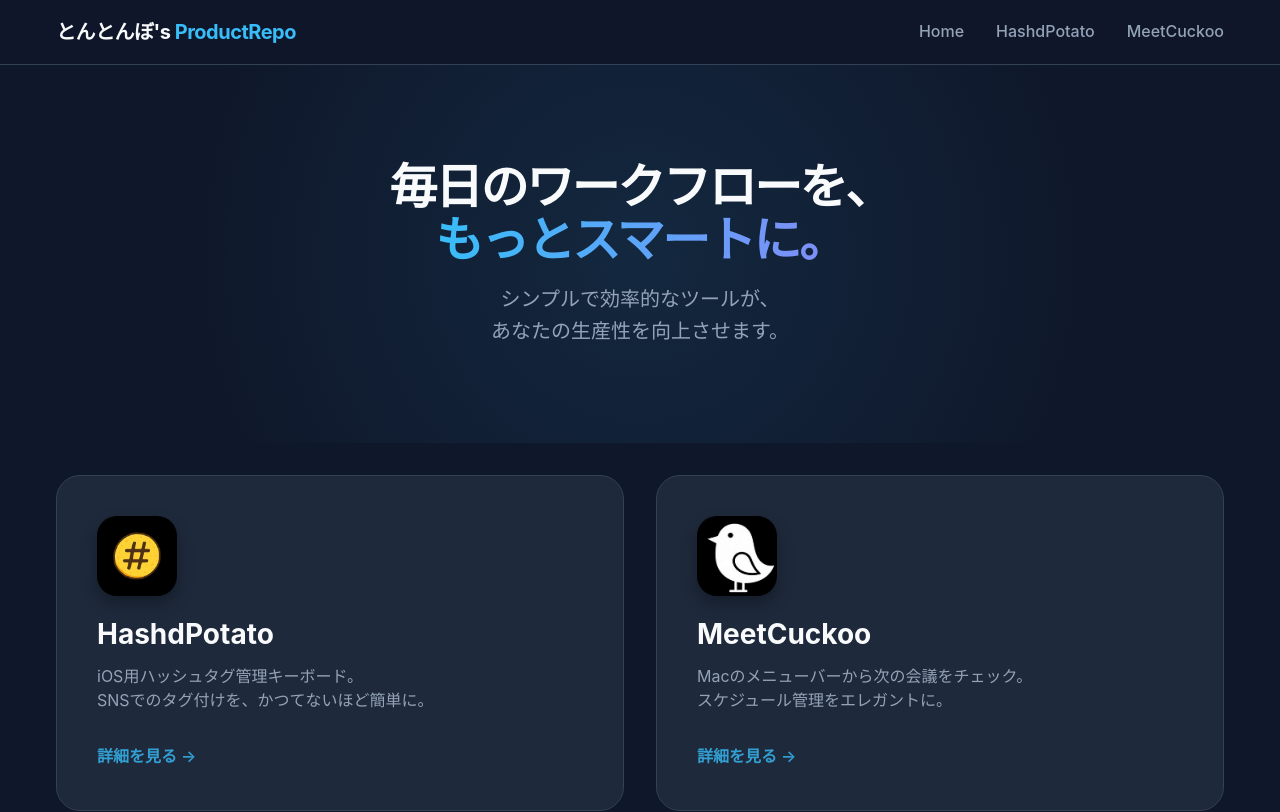
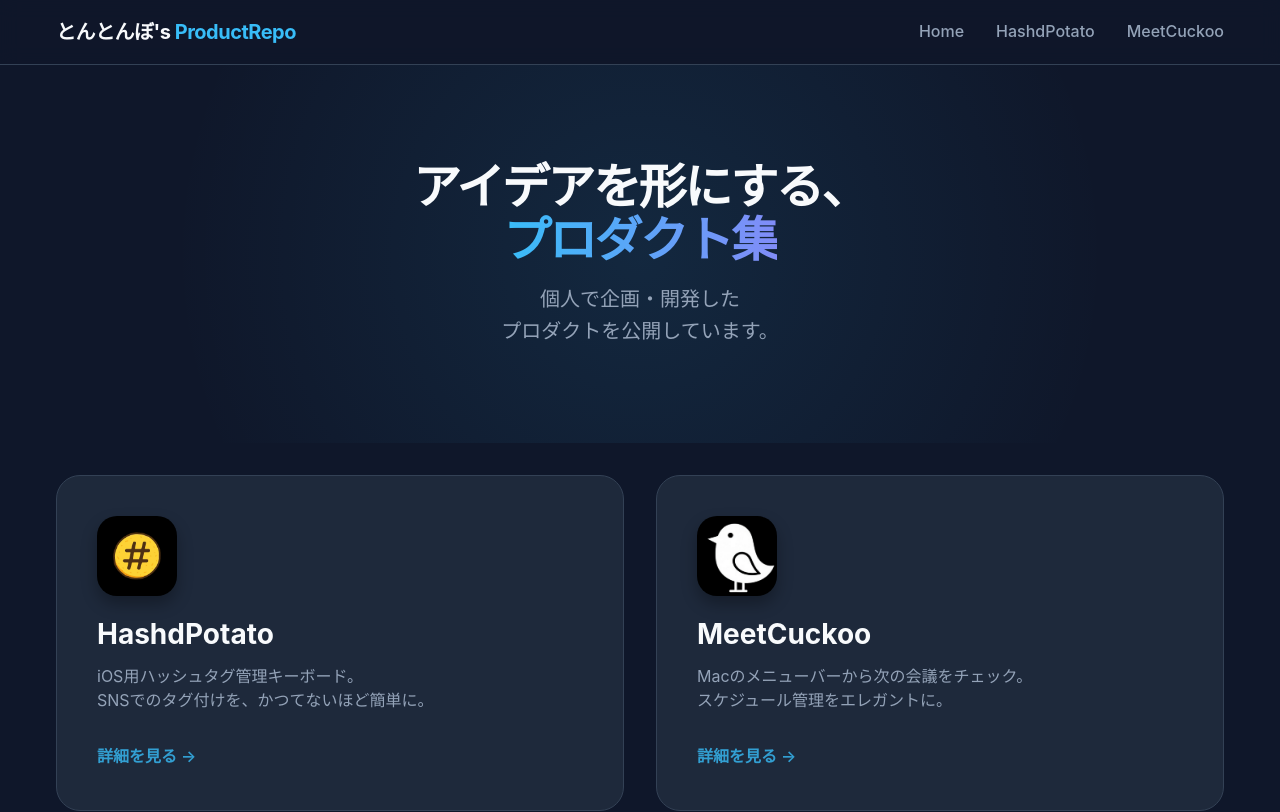
Before and after one commit to KaitoMuraoka/product-web, a React (Vite) app: page / in a window 1280 px wide. Shown: the top 812 px of the page. Built offline with nearby package versions, Linux system fonts and the light colour scheme.

Commit message:
Homeの文言を修正

```diff
--- a/src/pages/Home/HomePage.tsx
+++ b/src/pages/Home/HomePage.tsx
@@ -9,12 +9,12 @@
         <div className="home-page">
             <section className="hero-section">
                 <h1 className="hero-title">
-                    毎日のワークフローを、<br />
-                    <span className="text-gradient">もっとスマートに。</span>
+                    アイデアを形にする、<br />
+                    <span className="text-gradient">プロダクト集</span>
                 </h1>
                 <p className="hero-subtitle">
-                    シンプルで効率的なツールが、<br />
-                    あなたの生産性を向上させます。
+                    個人で企画・開発した<br />
+                    プロダクトを公開しています。
                 </p>
             </section>
 
```
